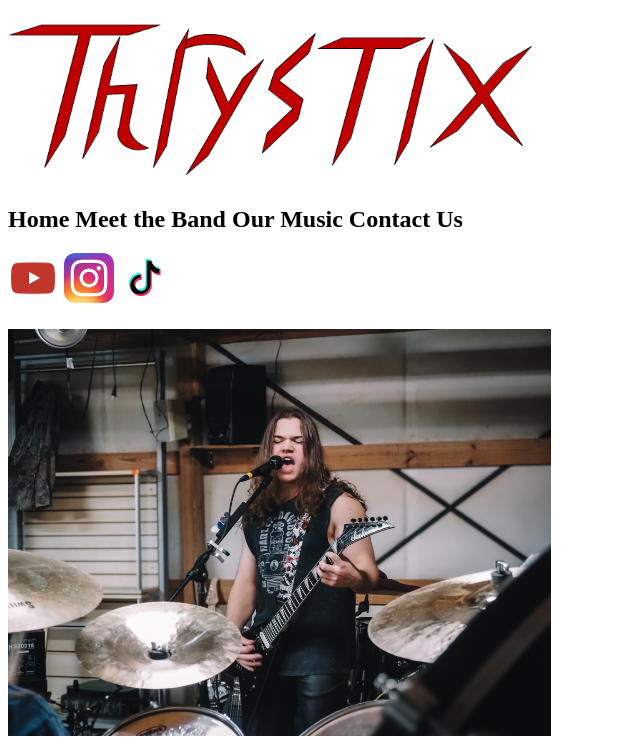
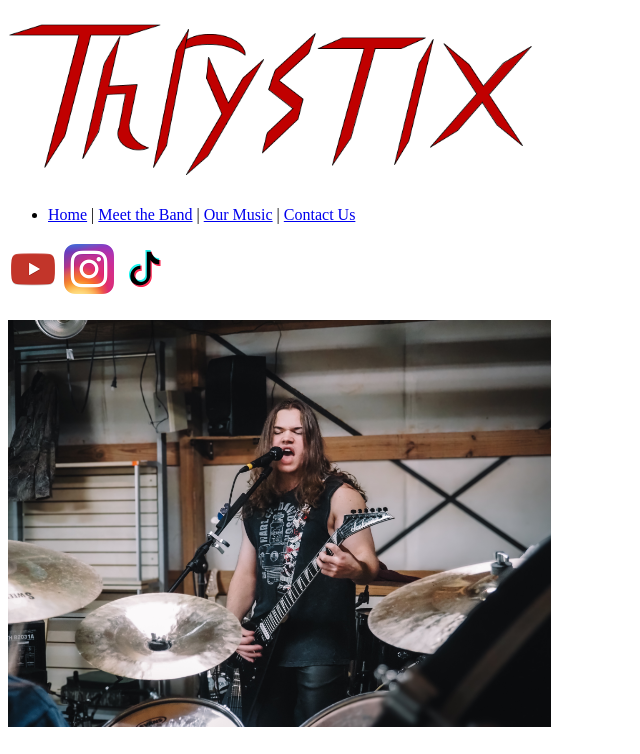
Before and after one commit to haydenlr7/thrystix.site, a plain HTML site: page meet_the_band.html in a window 1280 px wide. Shown: the top 754 px of the page, without its empty margins (0-640 px from the left). Drawn offline with Linux system fonts and the light colour scheme.

Commit message:
Update meet_the_band.html

```diff
--- a/meet_the_band.html
+++ b/meet_the_band.html
@@ -7,11 +7,15 @@
   <meta name="author" content="Hayden Robinson">
   <meta name="viewport" content="width=device-width, initial-scale=1.0">
 
-  <body>
+ </head>
+
+<body>
     <header>
         <h1><img src="Images/ThrystixLogoFINAL.PNG" alt="logo" width="525" heigth="155"></h1>
         <nav>
-            <h2>Home    Meet the Band   Our Music   Contact Us</h2>
+          <ul>
+            <li> <a href="https://haydenlr7.github.io/thrystix.site/"> Home</a> | <a href="/thrystix.site/meet_the_band.html"> Meet the Band</a> | <a href="/thrystix.site/our_music.html"> Our Music</a> | <a href="/thrystix.site/contact_us.html"> Contact Us</a></li>
+          </ul>
         </nav>
         <h2>
             <img src="Images/youtube-icon.png" alt="youtube" width="50" heigth="50">
```
